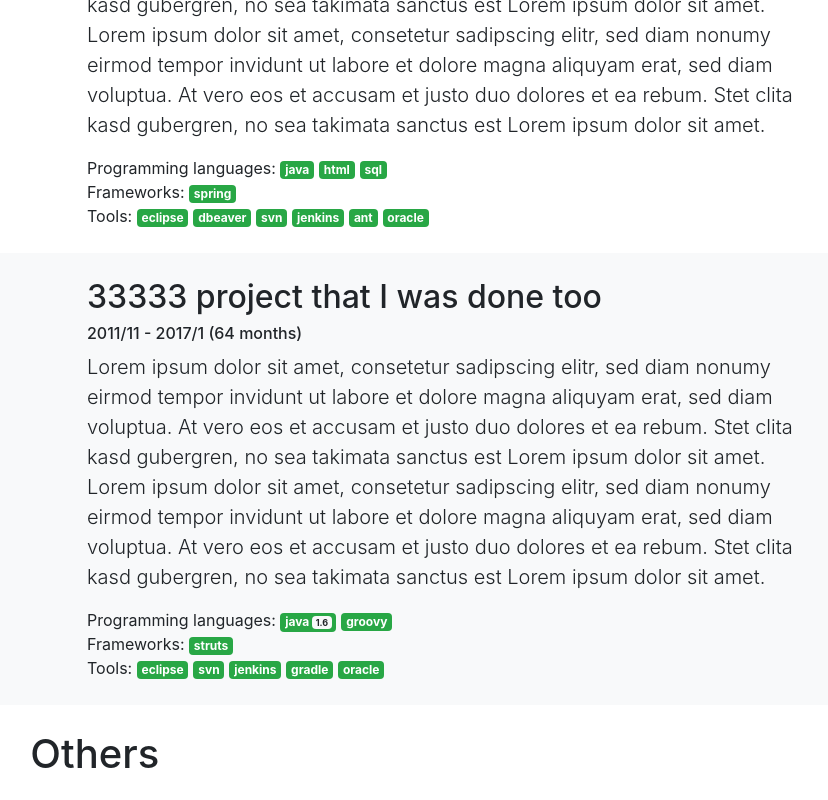
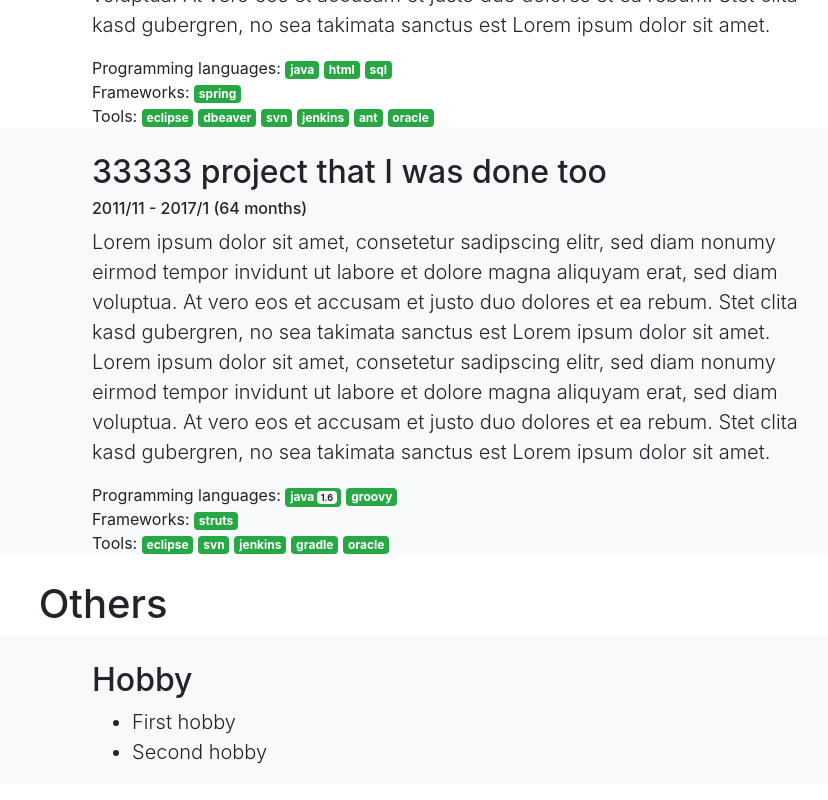
Before and after one commit to mihapek/devportfolio, an Angular app: page / in a window 1280 px wide. Shown: the part 1820-2620 px from the top of the page, without its empty margins (188-1016 px from the left). Built offline with nearby package versions, Linux system fonts and the light colour scheme.

Commit message:
add jquery

```diff
--- a/angular.json
+++ b/angular.json
@@ -22,15 +22,9 @@
             "main": "src/main.ts",
             "polyfills": "src/polyfills.ts",
             "tsConfig": "src/tsconfig.app.json",
-            "assets": [
-              "src/favicon.ico",
-              "src/assets"
-            ],
-            "styles": [
-              "src/styles.scss",
-              "node_modules/bootstrap/dist/css/bootstrap.min.css"
-            ],
-            "scripts": []
+            "assets": ["src/favicon.ico", "src/assets"],
+            "styles": ["src/styles.scss"],
+            "scripts": ["node_modules/jquery/dist/jquery.min.js", "node_modules/bootstrap/dist/js/bootstrap.js"]
           },
           "configurations": {
             "production": {
@@ -76,27 +70,16 @@
             "polyfills": "src/polyfills.ts",
             "tsConfig": "src/tsconfig.spec.json",
             "karmaConfig": "src/karma.conf.js",
-            "styles": [
-              "src/styles.scss",
-              "node_modules/bootstrap/dist/css/bootstrap.min.css"
-            ],
-            "scripts": [],
-            "assets": [
-              "src/favicon.ico",
-              "src/assets"
-            ]
+            "styles": ["src/styles.scss"],
+            "scripts": ["node_modules/jquery/dist/jquery.min.js", "node_modules/bootstrap/dist/js/bootstrap.js"],
+            "assets": ["src/favicon.ico", "src/assets"]
           }
         },
         "lint": {
           "builder": "@angular-devkit/build-angular:tslint",
           "options": {
-            "tsConfig": [
-              "src/tsconfig.app.json",
-              "src/tsconfig.spec.json"
-            ],
-            "exclude": [
-              "**/node_modules/**"
-            ]
+            "tsConfig": ["src/tsconfig.app.json", "src/tsconfig.spec.json"],
+            "exclude": ["**/node_modules/**"]
           }
         }
       }
@@ -121,9 +104,7 @@
           "builder": "@angular-devkit/build-angular:tslint",
           "options": {
             "tsConfig": "e2e/tsconfig.e2e.json",
-            "exclude": [
-              "**/node_modules/**"
-            ]
+            "exclude": ["**/node_modules/**"]
           }
         }
       }
--- a/package.json
+++ b/package.json
@@ -24,6 +24,7 @@
     "bootstrap": "^4.1.3",
     "core-js": "^2.5.4",
     "jquery": "^3.3.1",
+    "ngx-bootstrap": "^3.0.1",
     "popper.js": "^1.14.4",
     "rxjs": "^6.0.0",
     "zone.js": "~0.8.26"
--- a/src/app/portfolio.service.ts
+++ b/src/app/portfolio.service.ts
@@ -1,22 +1,18 @@
-import { Injectable } from '@angular/core';
-import { Skill } from './skills/skill.structure';
-
+import { Injectable } from "@angular/core";
+import { Skill } from "./skills/skill.structure";
 
 @Injectable({
-  providedIn: 'root'
+  providedIn: "root"
 })
 export class PortfolioService {
-
   private skills = {};
   private others = [];
   private personOthers = [];
 
-  public skillTypes = ['languages', "frameworks", "tools"];
-
+  public skillTypes = ["languages", "frameworks", "tools"];
 
   constructor() {
     console.log("Load PortfolioService");
-
 
     for (let skillType of this.skillTypes) {
       let skillMap = this.computeSkills(skillType);
@@ -29,19 +25,15 @@ export class PortfolioService {
     }
 
     for (let key in this.portfolio.others) {
-      this.others.push({ "key": key, "value": this.portfolio.others[key] });
+      this.others.push({ key: key, value: this.portfolio.others[key] });
     }
 
     for (let key in this.portfolio.person.others) {
-      this.personOthers.push({ "key": key, "value": this.portfolio.person.others[key] });
+      this.personOthers.push({ key: key, value: this.portfolio.person.others[key] });
     }
-
   }
 
-
-
   public getSkills(skillType: string) {
-
     return this.skills[skillType];
   }
 
@@ -92,51 +84,53 @@ export class PortfolioService {
     return lastDate;
   }
 
-
   public portfolio = {
-    "person": {
-      "name": "Alan Greenberg",
-      "foto": "assets/images/avatar/avatar-white.png",
-      "motto": "Unus pro omnibus, omnes pro uno",
-      "others": {
-        "dob": "1972-02-30 in Santiago de Cuba",
+    person: {
+      name: "Alan Greenberg",
+      foto: "assets/images/avatar/avatar-white.png",
+      motto: "Unus pro omnibus, omnes pro uno",
+      others: {
+        dob: "1972-02-30 in Santiago de Cuba",
         "civil status": "single",
-        "languages": "English, Spanish, Chinese"
+        languages: "English, Spanish, Chinese"
       }
     },
-    "projects": [
+    projects: [
       {
-        "name": "One project that I was done",
-        "description": "Lorem <b>ipsum</b> dolor <i>sit amet</i>, consetetur sadipscing elitr, sed diam nonumy eirmod tempor invidunt ut labore et dolore magna aliquyam erat, sed diam voluptua. At vero eos et accusam et justo duo dolores et ea rebum. Stet clita kasd gubergren, no sea takimata sanctus est Lorem ipsum dolor sit amet. Lorem ipsum dolor sit amet, consetetur sadipscing elitr, sed diam nonumy eirmod tempor invidunt ut labore et dolore magna aliquyam erat, sed diam voluptua. At vero eos et accusam et justo duo dolores et ea rebum. Stet clita kasd gubergren, no sea takimata sanctus est Lorem ipsum dolor sit amet.",
-        "fromDate": "2017-02-01",
-        "toDate": "2018-04-15",
-        "languages": [{ "name": "java", "version": "1.8" }, "html", "sql"],
-        "frameworks": ["spring", { "name": "spring boot", "version": "1" }],
-        "tools": ["eclipse", "dbeaver", "jira", "bitbucket", "git", "jenkins", "mvn", "mysql"]
+        name: "One project that I was done",
+        description:
+          "Lorem <b>ipsum</b> dolor <i>sit amet</i>, consetetur sadipscing elitr, sed diam nonumy eirmod tempor invidunt ut labore et dolore magna aliquyam erat, sed diam voluptua. At vero eos et accusam et justo duo dolores et ea rebum. Stet clita kasd gubergren, no sea takimata sanctus est Lorem ipsum dolor sit amet. Lorem ipsum dolor sit amet, consetetur sadipscing elitr, sed diam nonumy eirmod tempor invidunt ut labore et dolore magna aliquyam erat, sed diam voluptua. At vero eos et accusam et justo duo dolores et ea rebum. Stet clita kasd gubergren, no sea takimata sanctus est Lorem ipsum dolor sit amet.",
+        fromDate: "2017-02-01",
+        toDate: "2018-04-15",
+        languages: [{ name: "java", version: "1.8" }, "html", "sql"],
+        frameworks: ["spring", { name: "spring boot", version: "1" }],
+        tools: ["eclipse", "dbeaver", "jira", "bitbucket", "git", "jenkins", "mvn", "mysql"]
       },
       {
-        "name": "Second project that I was done too",
-        "description": "Lorem ipsum dolor sit amet, consetetur sadipscing elitr, sed diam nonumy eirmod tempor invidunt ut labore et dolore magna aliquyam erat, sed diam voluptua. At vero eos et accusam et justo duo dolores et ea rebum. Stet clita kasd gubergren, no sea takimata sanctus est Lorem ipsum dolor sit amet. Lorem ipsum dolor sit amet, consetetur sadipscing elitr, sed diam nonumy eirmod tempor invidunt ut labore et dolore magna aliquyam erat, sed diam voluptua. At vero eos et accusam et justo duo dolores et ea rebum. Stet clita kasd gubergren, no sea takimata sanctus est Lorem ipsum dolor sit amet.",
-        "fromDate": "2018-03-01",
-        "toDate": "2018-03-31",
-        "languages": ["java", "html", "sql"],
-        "frameworks": ["spring"],
-        "tools": ["eclipse", "dbeaver", "svn", "jenkins", "ant", "oracle"]
+        name: "Second project that I was done too",
+        description:
+          "Lorem ipsum dolor sit amet, consetetur sadipscing elitr, sed diam nonumy eirmod tempor invidunt ut labore et dolore magna aliquyam erat, sed diam voluptua. At vero eos et accusam et justo duo dolores et ea rebum. Stet clita kasd gubergren, no sea takimata sanctus est Lorem ipsum dolor sit amet. Lorem ipsum dolor sit amet, consetetur sadipscing elitr, sed diam nonumy eirmod tempor invidunt ut labore et dolore magna aliquyam erat, sed diam voluptua. At vero eos et accusam et justo duo dolores et ea rebum. Stet clita kasd gubergren, no sea takimata sanctus est Lorem ipsum dolor sit amet.",
+        fromDate: "2018-03-01",
+        toDate: "2018-03-31",
+        languages: ["java", "html", "sql"],
+        frameworks: ["spring"],
+        tools: ["eclipse", "dbeaver", "svn", "jenkins", "ant", "oracle"]
       },
       {
-        "name": "33333 project that I was done too",
-        "description": "Lorem ipsum dolor sit amet, consetetur sadipscing elitr, sed diam nonumy eirmod tempor invidunt ut labore et dolore magna aliquyam erat, sed diam voluptua. At vero eos et accusam et justo duo dolores et ea rebum. Stet clita kasd gubergren, no sea takimata sanctus est Lorem ipsum dolor sit amet. Lorem ipsum dolor sit amet, consetetur sadipscing elitr, sed diam nonumy eirmod tempor invidunt ut labore et dolore magna aliquyam erat, sed diam voluptua. At vero eos et accusam et justo duo dolores et ea rebum. Stet clita kasd gubergren, no sea takimata sanctus est Lorem ipsum dolor sit amet.",
-        "fromDate": "2011-11-01",
-        "toDate": "2017-01-31",
-        "languages": [{ "name": "java", "version": "1.6" }, "groovy"],
-        "frameworks": ["struts"],
-        "tools": ["eclipse", "svn", "jenkins", "gradle", "oracle"]
+        name: "33333 project that I was done too",
+        description:
+          "Lorem ipsum dolor sit amet, consetetur sadipscing elitr, sed diam nonumy eirmod tempor invidunt ut labore et dolore magna aliquyam erat, sed diam voluptua. At vero eos et accusam et justo duo dolores et ea rebum. Stet clita kasd gubergren, no sea takimata sanctus est Lorem ipsum dolor sit amet. Lorem ipsum dolor sit amet, consetetur sadipscing elitr, sed diam nonumy eirmod tempor invidunt ut labore et dolore magna aliquyam erat, sed diam voluptua. At vero eos et accusam et justo duo dolores et ea rebum. Stet clita kasd gubergren, no sea takimata sanctus est Lorem ipsum dolor sit amet.",
+        fromDate: "2011-11-01",
+        toDate: "2017-01-31",
+        languages: [{ name: "java", version: "1.6" }, "groovy"],
+        frameworks: ["struts"],
+        tools: ["eclipse", "svn", "jenkins", "gradle", "oracle"]
       }
     ],
-    "others": {
-      "Hobby": "<ul><li>First hobby</li><li>Second hobby</li></ul>",
-      "Certificates": "<ul><li>First certificate</li><li>Second certificate</li></ul>"
-    }
+    others: {
+      Hobby: "<ul><li>First hobby</li><li>Second hobby</li></ul>",
+      Certificates: "<ul><li>First certificate</li><li>Second certificate</li></ul>"
+    },
+    copyright: "Greenberg 2018"
   };
-
 }
--- a/src/app/portfolio/portfolio.component.html
+++ b/src/app/portfolio/portfolio.component.html
@@ -98,7 +98,7 @@
 <!-- Footer -->
 <footer class="py-5 bg-dark">
   <div class="container">
-    <p class="m-0 text-center text-white">Copyright &copy; Greenberg 2018</p>
+    <p class="m-0 text-center text-white">Copyright &copy; {{portfolioService.portfolio.copyright}}</p>
   </div>
   <!-- /.container -->
 </footer>
--- a/src/styles.scss
+++ b/src/styles.scss
@@ -1,10 +1,6 @@
-@import "node_modules/bootstrap/scss/bootstrap.scss";
 @import "nerd-theme";
 @import "playground-theme";
-
-body {
-  background-color: black;
-}
+@import "~bootstrap/scss/bootstrap.scss";
 
 * {
   -webkit-font-smoothing: antialiased;
@@ -16,7 +12,7 @@ header {
 }
 
 section {
-  padding: 25px 0;
+  padding: 25px 0 0 10px;
 }
 
 .dlabel {
```
Also changed, not shown: src/app/app.module.ts (+11 -20 lines), 1 other file (tests, documents, lock files or other folders).
